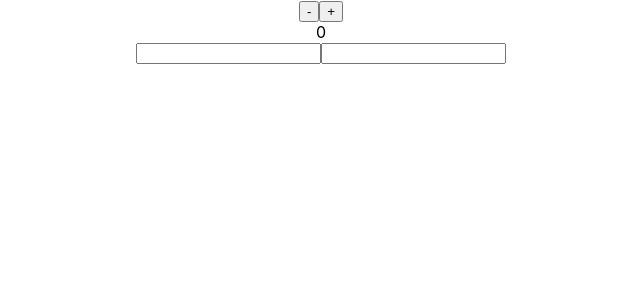
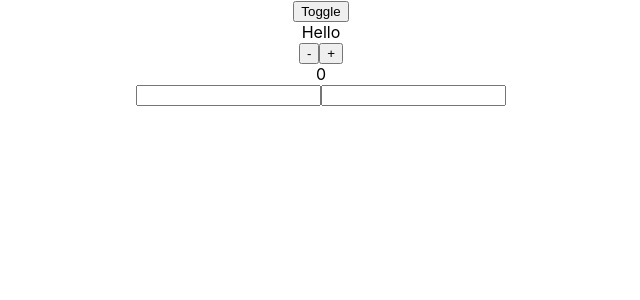
Before and after one commit to blksmth1725/react-hooks-tutorial, a React (Create React App) app: page / in a window 1280 px wide. Shown: the top 300 px of the page, without its empty margins (319-959 px from the left). Built offline with nearby package versions, Linux system fonts and the light colour scheme.

Commit message:
UseEffect to toggle Hello.js component

```diff
--- a/src/App.js
+++ b/src/App.js
@@ -2,10 +2,12 @@ import React, { useState } from "react";
 import "./App.css";
 
 import { useForm } from "../src/utils/hookHelpers";
+import Hello from "./components/Hello";
 
 function App() {
   const [count, setCount] = useState(0);
-  const [values, handleChange] = useForm("");
+  const [showHello, setShowHello] = useState(true);
+  const [values, handleChange] = useForm({ email: "", password: "" });
 
   const decrement = () => {
     setCount(count - 1);
@@ -15,8 +17,14 @@ function App() {
     setCount(count + 1);
   };
 
+  const toggle = () => {
+    setShowHello(!showHello);
+  };
+
   return (
     <div className="App">
+      <button onClick={toggle}>Toggle</button>
+      {showHello && <Hello />}
       <div>
         <button onClick={decrement}>-</button>
         <button onClick={increment}>+</button>
--- /dev/null
+++ b/src/components/Hello.js
@@ -0,0 +1,14 @@
+import React, { useEffect } from "react";
+
+const Hello = () => {
+  useEffect(() => {
+    console.log("render");
+    return () => {
+      console.log("unmount");
+    };
+  }, []);
+
+  return <div>Hello</div>;
+};
+
+export default Hello;
--- a/src/index.js
+++ b/src/index.js
@@ -1,17 +1,15 @@
-import React from 'react';
-import ReactDOM from 'react-dom';
-import './index.css';
-import App from './App';
-import reportWebVitals from './reportWebVitals';
+import React from "react";
+import ReactDOM from "react-dom";
+import "./index.css";
+import App from "./App";
 
 ReactDOM.render(
   <React.StrictMode>
     <App />
   </React.StrictMode>,
-  document.getElementById('root')
+  document.getElementById("root")
 );
 
 // If you want to start measuring performance in your app, pass a function
 // to log results (for example: reportWebVitals(console.log))
 // or send to an analytics endpoint. Learn more: https://bit.ly/CRA-vitals
-reportWebVitals();
--- a/src/reportWebVitals.js
+++ /dev/null
@@ -1,13 +0,0 @@
-const reportWebVitals = onPerfEntry => {
-  if (onPerfEntry && onPerfEntry instanceof Function) {
-    import('web-vitals').then(({ getCLS, getFID, getFCP, getLCP, getTTFB }) => {
-      getCLS(onPerfEntry);
-      getFID(onPerfEntry);
-      getFCP(onPerfEntry);
-      getLCP(onPerfEntry);
-      getTTFB(onPerfEntry);
-    });
-  }
-};
-
-export default reportWebVitals;
```
Also changed, not shown: src/setupTests.js (deleted, +0 -5 lines), src/logo.svg (deleted), 1 other file (tests, documents, lock files or other folders).
